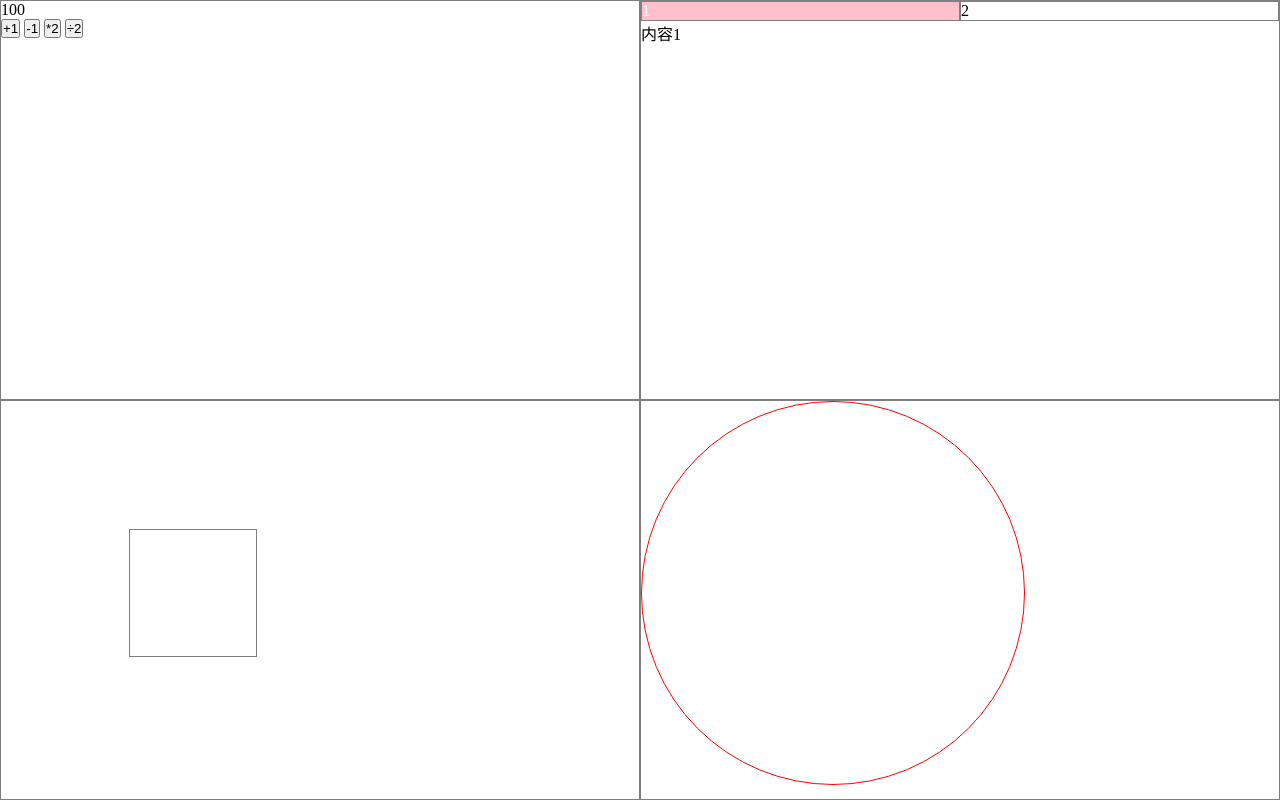
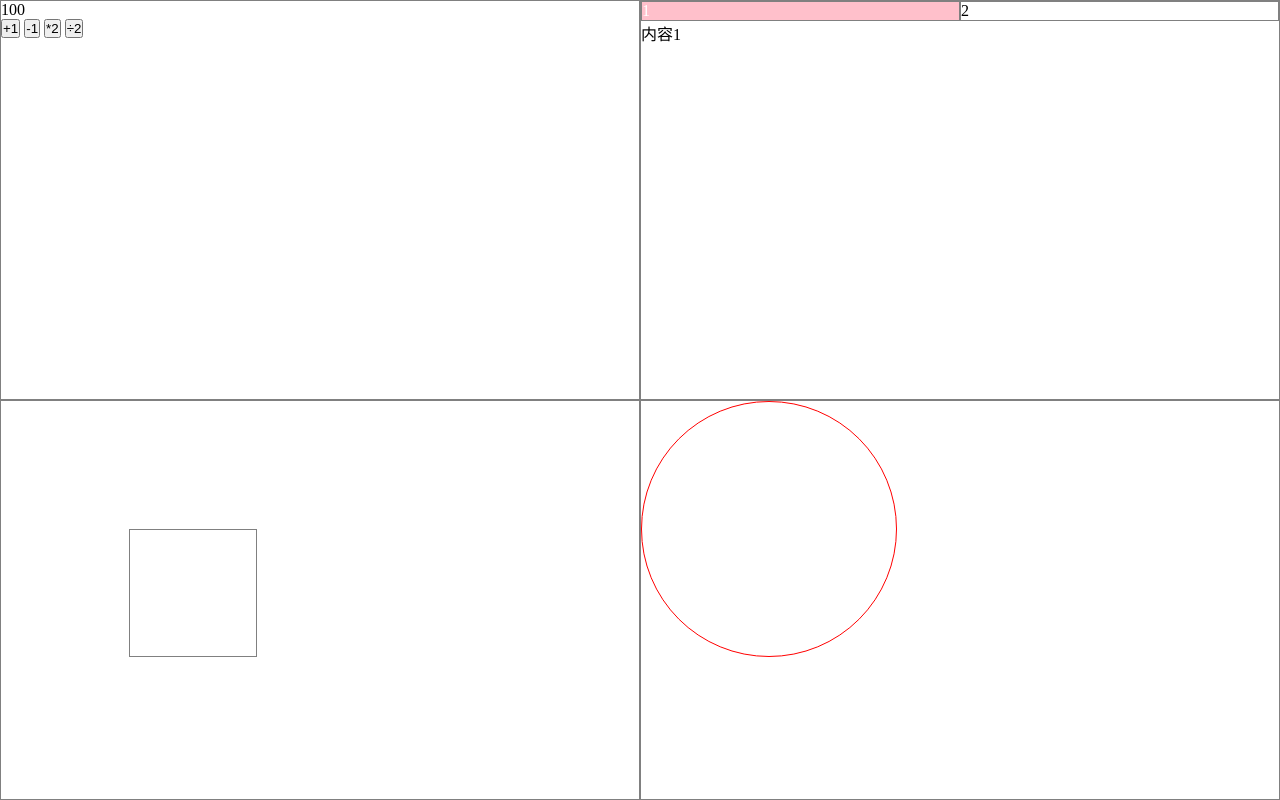
Before and after one commit to PoyapLi/MVC-demo, a website with bundled scripts: page src/index.html in a window 1280 px wide. Built offline with nearby package versions, Linux system fonts and the light colour scheme.

Commit message:
delete .idea

```diff
--- a/src/app4.css
+++ b/src/app4.css
@@ -11,8 +11,8 @@
 }
 
 #app4 .circle{
-    width: 30vw;
-    height: 30vw;
+    width: 20vw;
+    height: 20vw;
     border-radius: 50%;
     border: 1px solid red;
 }
```
Also changed, not shown: 4 other files.
